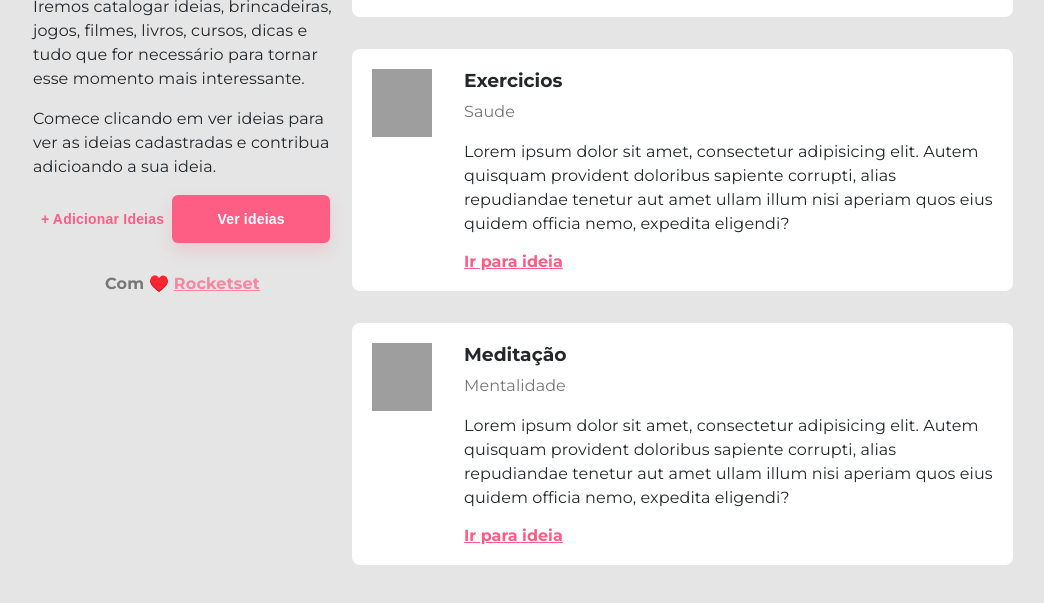
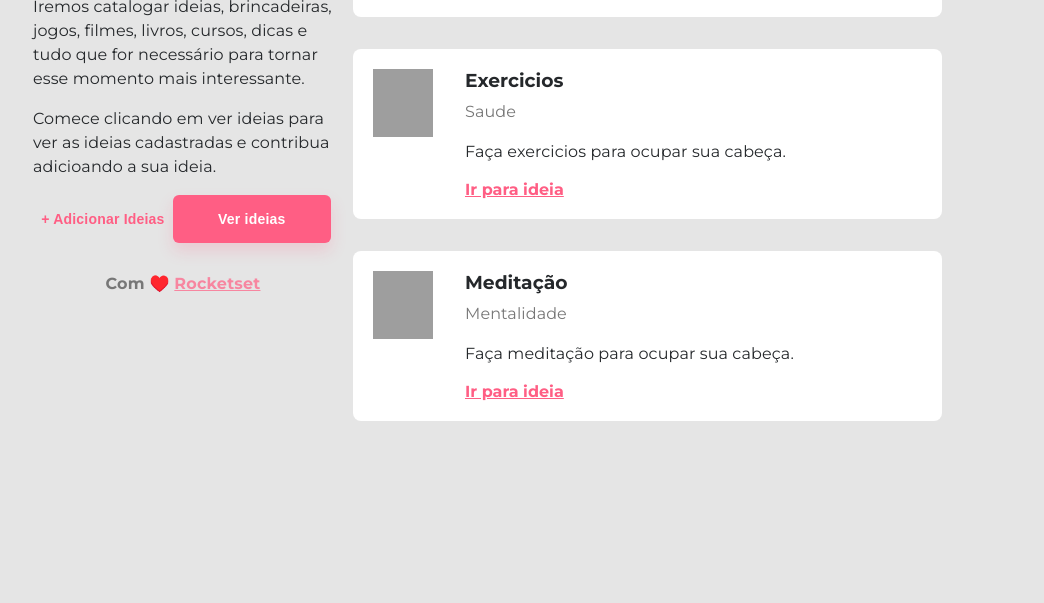
Before and after one commit to HevertonCoutinho/casa-criativa, a plain HTML site: page index.html in a window 1280 px wide. Shown: the part 201-804 px from the top of the page, without its empty margins (117-1161 px from the left). Drawn offline with Linux system fonts and the light colour scheme; grey boxes are pictures that could not be loaded.

Commit message:
alteração de texto em ideias

```diff
--- a/index.html
+++ b/index.html
@@ -54,7 +54,7 @@
                     <h3>Exercicios</h3>
                     <p>Saude</p>
                     <div class="description">
-                        Lorem ipsum dolor sit amet, consectetur adipisicing elit. Autem quisquam provident doloribus sapiente corrupti, alias repudiandae tenetur aut amet ullam illum nisi aperiam quos eius quidem officia nemo, expedita eligendi?
+                        Faça exercicios para ocupar sua cabeça.
                     </div>
                     <a href="N">Ir para ideia</a>
                 </div>
@@ -67,7 +67,7 @@
                     <h3>Meditação</h3>
                     <p>Mentalidade</p>
                     <div class="description">
-                        Lorem ipsum dolor sit amet, consectetur adipisicing elit. Autem quisquam provident doloribus sapiente corrupti, alias repudiandae tenetur aut amet ullam illum nisi aperiam quos eius quidem officia nemo, expedita eligendi?
+                        Faça meditação para ocupar sua cabeça.
                     </div>
                     <a href="N">Ir para ideia</a>
                 </div>
```
